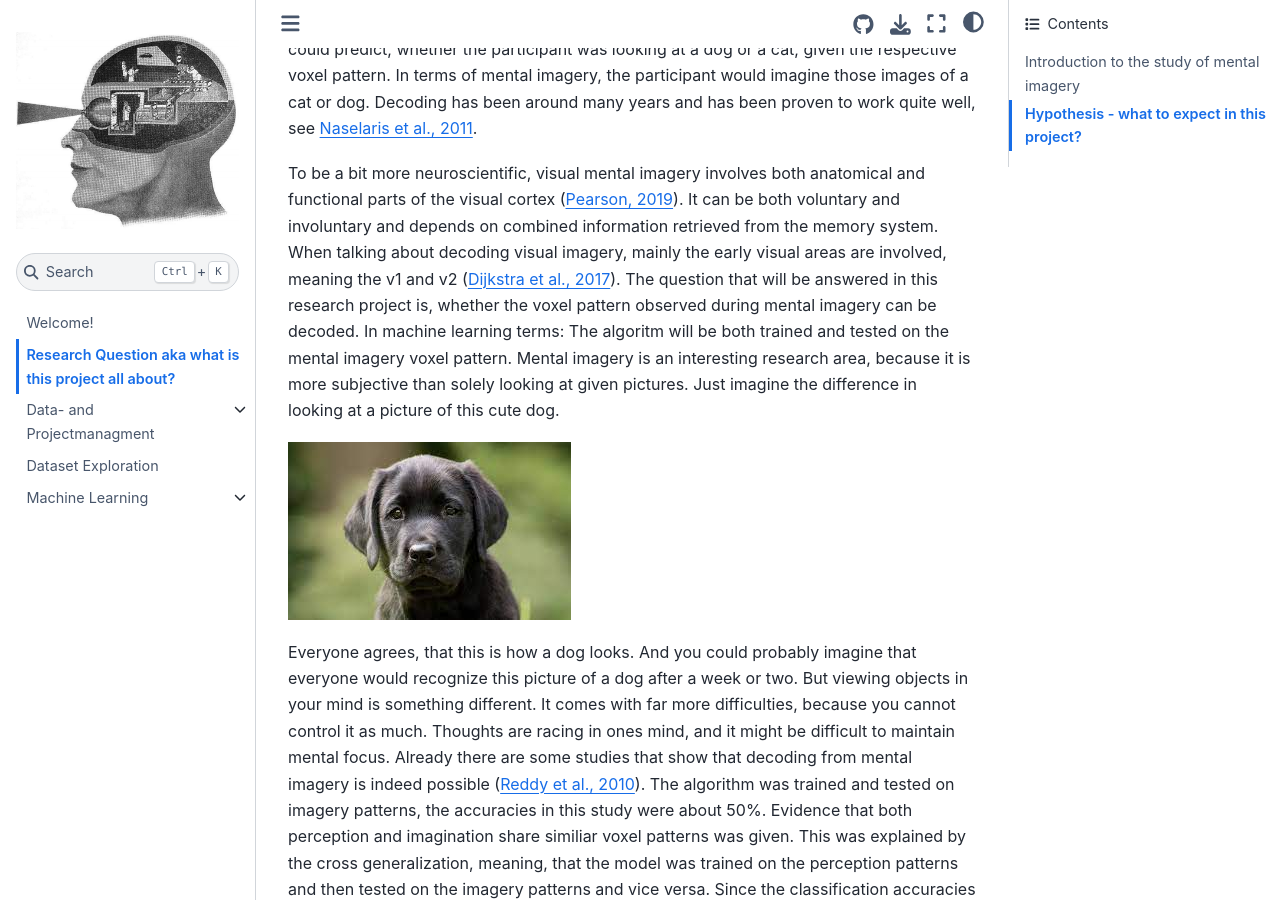
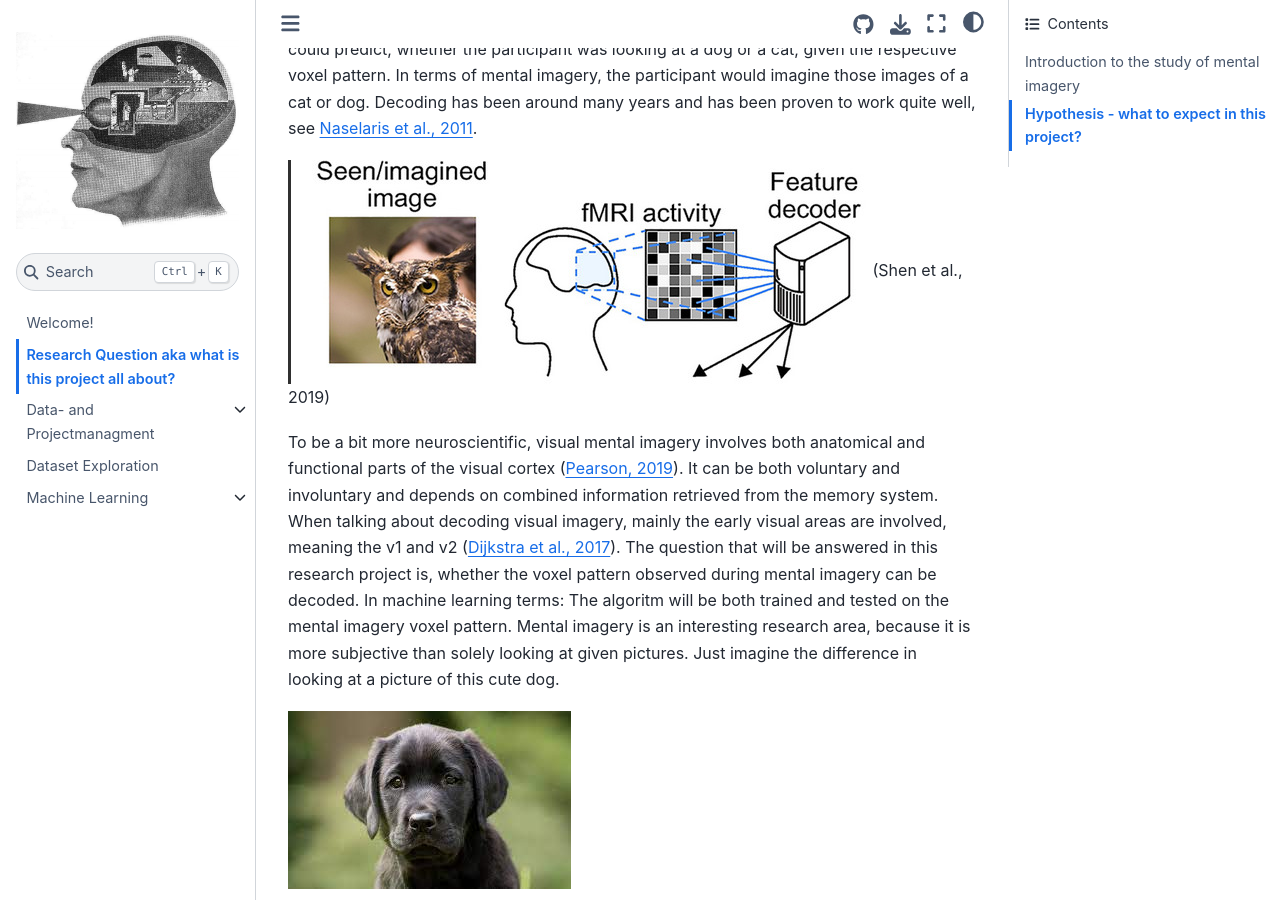
Before and after one commit to JNPauli/Banter, a Jupyter Book: the page built from content/general_information/Research_question.md, in a window 1280 px wide and 900 px high, scrolled down 835 px. Built offline with Jupyter Book 1.0.4 settings and Sphinx 7.4.7 and the Sphinx Book theme 1.1.4, drawn with Linux system fonts in a browser that asks for light colours; pages that are not in the unit, such as notebooks, are missing from menus.

Commit message:
added decoding image

```diff
--- a/content/general_information/Research_question.md
+++ b/content/general_information/Research_question.md
@@ -5,6 +5,9 @@ This research project deals with the field of **visual** mental imagery. Mental
 Where are those mental images coming from? What are the underlying mechanisms that explain those images? Mental imagery is tightly related to the so called "blackbox" frequently discussed in cognitive psychology. Simply because there seems to be no way to take a somewhat objective look into the mind of a person. The study of mental imagery is absurd, because on the one hand it seems almost impossible to study, while on the other hand it is something that everyone can relate to, except for persons that suffer from [aphantasia](https://www.sciencedirect.com/science/article/pii/S0010945215001781?casa_token=Ad1leUlQgA8AAAAA:T5iGAVnFXdtLwX9kdoluttOZwwCVPHEGN0NrlxYOiyWtzOOVDQ3HHcK8_EnaYjgtv7oOMs_q5g) (Zeman et al., 2015). Imagery gives richeness to introspective episodes, for example in memory or daydreaming and has been studied for over 140 years ([Galton, 1880](https://academic.oup.com/mind/article-abstract/os-V/19/301/2848572?redirectedFrom=fulltext&login=false)). Galton famously introduced the "breakfast-table-survey" to study mental imagery. However, since 1880 a lot changes in the field of cognitive neuropsychology. Especially neuroimaging methods lead to a breakthrough in studying the famous **blackbox**.
 
 Nowdays, mental imagery is typically investigated by combining functional magnet resonance imaging (fMRI) and machine learning techniques. fMRI has the adavantage of a high spatial resolution, altough it comes with a poor temporal resolution. The given brain activity, recorded in the fMRI, can then be decoded through machine learning classifier. A popular approach would be to use a classifier like the logistic regression or the support vector machine. To decode brain activity means, in general, to classify the activity into a given category. For example, a participant could look at cats and dogs in an fMRI experiment. Decoding in this example would mean that the machine learning algorithm could predict, whether the participant was looking at a dog or a cat, given the respective voxel pattern. In terms of mental imagery, the participant would imagine those images of a cat or dog. Decoding has been around many years and has been proven to work quite well, see [Naselaris et al., 2011](https://www.sciencedirect.com/science/article/pii/S1053811910010657?casa_token=1Uey6U2ByjwAAAAA:6qHcdw5hdNlKg6e-WymuGXcqPSg2zu648D_dCGAQNe5DEtIpaQp4h8DE-EdaCCbLw8DVA-uE9A).
+
+![decoding](decoding.png)
+(Shen et al., 2019)
 
 To be a bit more neuroscientific, visual mental imagery involves both anatomical and functional parts of the visual cortex ([Pearson, 2019](https://www.nature.com/articles/s41583-019-0202-9)). It can be both voluntary and involuntary and depends on combined information retrieved from the memory system. When talking about decoding visual imagery, mainly the early visual areas are involved, meaning the v1 and v2 ([Dijkstra et al., 2017](https://www.ncbi.nlm.nih.gov/pmc/articles/PMC6596858/)).
 The question that will be answered in this research project is, whether the voxel pattern observed during mental imagery can be decoded. In machine learning terms: The algoritm will be both trained and tested on the mental imagery voxel pattern. Mental imagery is an interesting research area, because it is more subjective than solely looking at given pictures. Just imagine the difference in looking at a picture of this cute dog.
```
Also changed, not shown: content/general_information/decoding.png (added).
